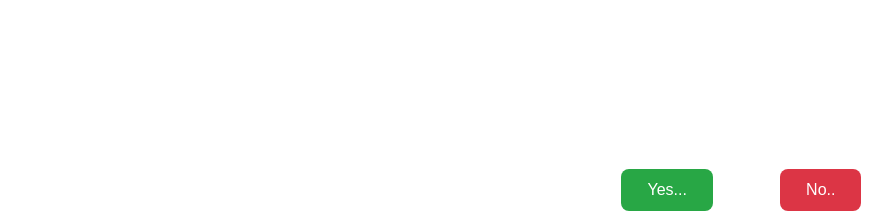
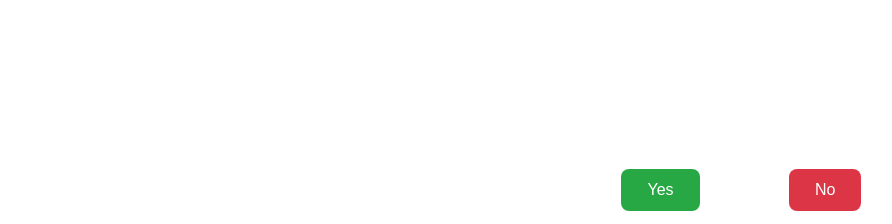
Before and after one commit to swarnabasavaraj7-web/forever-valentine, a plain HTML site: page index.html in a window 1280 px wide. Shown: the part 156-380 px from the top of the page, without its empty margins (178-1070 px from the left). Drawn offline with Linux system fonts and the light colour scheme.

Commit message:
Update button text for Valentine message

```diff
--- a/index.html
+++ b/index.html
@@ -83,8 +83,8 @@ h1, .buttons {
   <h1>Will you be my forever Valentine? 💘</h1>
 
   <div class="buttons">
-    <button id="yes" onclick="sayYes()">Yes...</button>
-    <button id="no">No..</button>
+    <button id="yes" onclick="sayYes()">Yes</button>
+    <button id="no">No</button>
   </div>
 
   <script>
```
